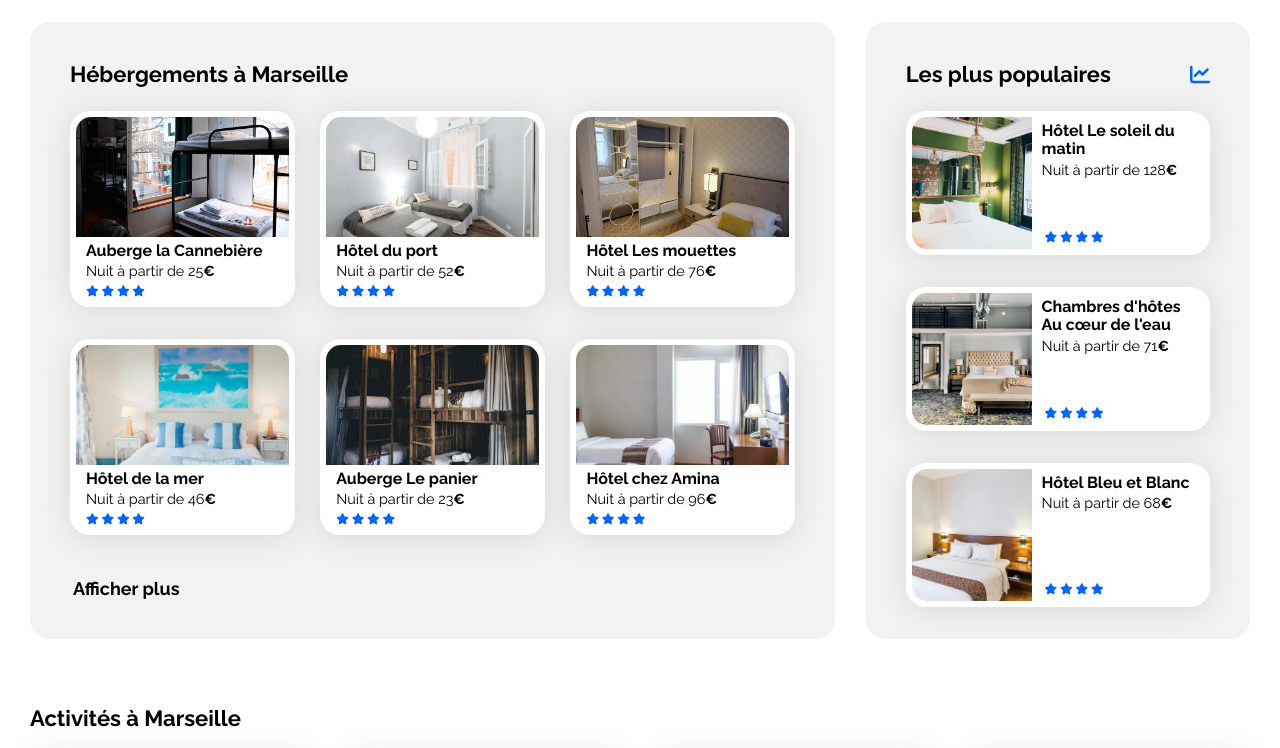
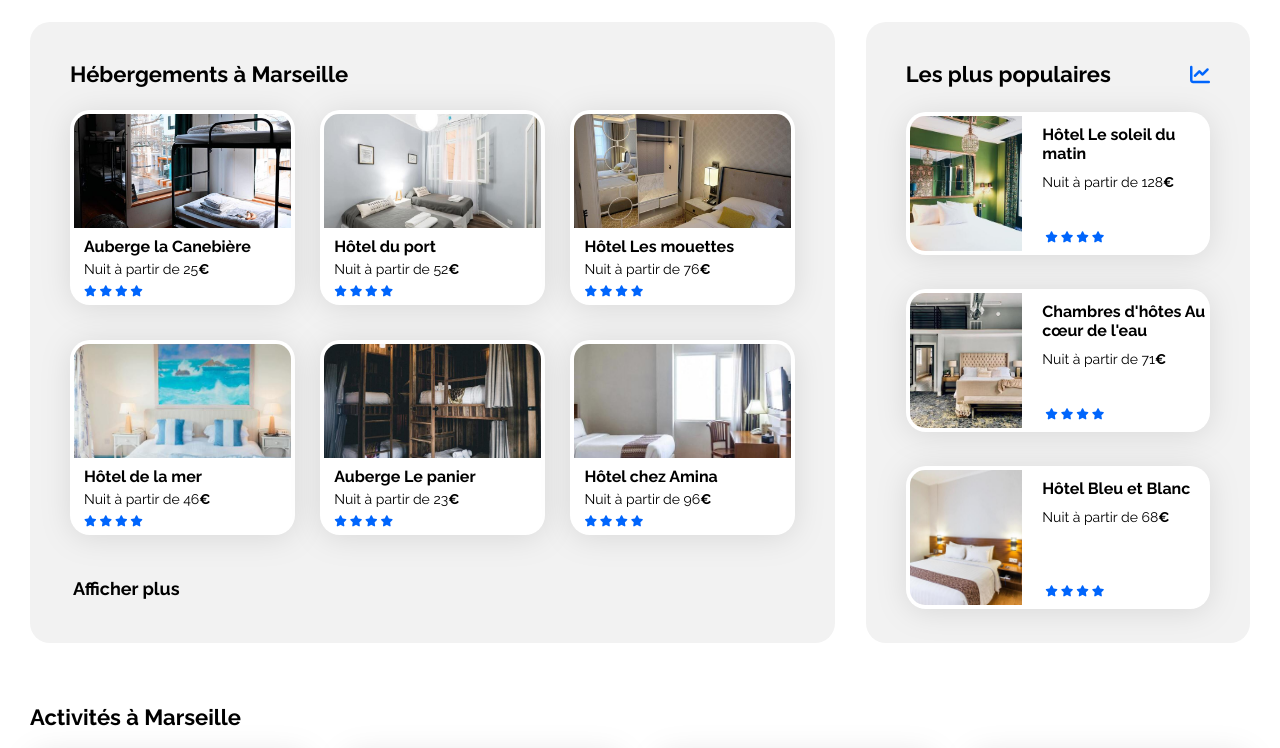
Before and after one commit to Paskri/OCR---Booki, a plain HTML site: page index.html in a window 1280 px wide. Shown: the part 409-1157 px from the top of the page. Drawn offline with Linux system fonts and the light colour scheme.

Commit message:
Pre-final version - Several improvments

```diff
--- a/index.html
+++ b/index.html
@@ -70,8 +70,8 @@
                 <div class="accommodations">
                         <a href="#" class="accommodations-item">
                             <img src="images/hebergements/4_small/marcus-loke-WQJvWU_HZFo-unsplash.jpg" alt="Auberge la cannebière">
-                            <h3>Auberge la Cannebière</h3>
-                            <p>Nuit à partir de 25<strong>€</strong></p>
+                            <h3>Auberge la Canebière</h3>
+                            <span>Nuit à partir de 25<strong>€</strong></span>
                             <div class="stars">
                                 <i class="fa-solid fa-star"></i>
                                 <i class="fa-solid fa-star"></i>
@@ -82,7 +82,7 @@
                     <a href="#" class="accommodations-item">
                         <img src="images/hebergements/4_small/fred-kleber-gTbaxaVLvsg-unsplash.jpg" alt="Hôtel du port">
                         <h3>Hôtel du port</h3>
-                        <p>Nuit à partir de 52<strong>€</strong></p>
+                        <span>Nuit à partir de 52<strong>€</strong></span>
                         <div class="stars">
                             <i class="fa-solid fa-star"></i>
                             <i class="fa-solid fa-star"></i>
@@ -93,7 +93,7 @@
                     <a href="#" class="accommodations-item">
                         <img src="images/hebergements/4_small/reisetopia-B8WIgxA_PFU-unsplash.jpg" alt="Hôtel Les mouettes">
                         <h3>Hôtel Les mouettes</h3>
-                        <p>Nuit à partir de 76<strong>€</strong></p>
+                        <span>Nuit à partir de 76<strong>€</strong></span>
                         <div class="stars">
                             <i class="fa-solid fa-star"></i>
                             <i class="fa-solid fa-star"></i>
@@ -104,7 +104,7 @@
                     <a href="#" class="accommodations-item">
                         <img src="images/hebergements/4_small/annie-spratt-Eg1qcIitAuA-unsplash.jpg" alt="Hôtel de la mer">
                         <h3>Hôtel de la mer</h3>
-                        <p>Nuit à partir de 46<strong>€</strong></p>
+                        <span>Nuit à partir de 46<strong>€</strong></span>
                         <div class="stars">
                             <i class="fa-solid fa-star"></i>
                             <i class="fa-solid fa-star"></i>
@@ -115,7 +115,7 @@
                     <a href="#" class="accommodations-item">
                         <img src="images/hebergements/4_small/nicate-lee-kT-ZyaiwBe0-unsplash.jpg" alt="Auberge Le panier">
                         <h3>Auberge Le panier</h3>
-                        <p>Nuit à partir de 23<strong>€</strong></p>
+                        <span>Nuit à partir de 23<strong>€</strong></span>
                         <div class="stars">
                             <i class="fa-solid fa-star"></i>
                             <i class="fa-solid fa-star"></i>
@@ -126,7 +126,7 @@
                     <a href="#" class="accommodations-item">
                         <img src="images/hebergements/4_small/febrian-zakaria-M6S1WvfW68A-unsplash.jpg" alt="Hôtel chez Amina">
                         <h3>Hôtel chez Amina</h3>
-                        <p>Nuit à partir de 96<strong>€</strong></p>
+                        <span>Nuit à partir de 96<strong>€</strong></span>
                         <div class="stars">
                             <i class="fa-solid fa-star"></i>
                             <i class="fa-solid fa-star"></i>
@@ -147,7 +147,7 @@
                         <img src="images/hebergements/4_small/emile-guillemot-Bj_rcSC5XfE-unsplash.jpg" alt="Hôtel Le soleil du matin">
                         <div class="horizontal-display">
                             <h3>Hôtel Le soleil du matin</h3>
-                            <p>Nuit à partir de 128<strong>€</strong></p>
+                            <span>Nuit à partir de 128<strong>€</strong></span>
                             <div class="stars">
                                 <i class="fa-solid fa-star"></i>
                                 <i class="fa-solid fa-star"></i>
@@ -160,7 +160,7 @@
                         <img src="images/hebergements/4_small/aw-creative-VGs8z60yT2c-unsplash.jpg" alt="Chambres d'hôtes Au cœur de l'eau">
                         <div class="horizontal-display">
                             <h3>Chambres d'hôtes Au cœur de l'eau</h3>
-                            <p>Nuit à partir de 71<strong>€</strong></p>
+                            <span>Nuit à partir de 71<strong>€</strong></span>
                             <div class="stars">
                                 <i class="fa-solid fa-star"></i>
                                 <i class="fa-solid fa-star"></i>
@@ -173,7 +173,7 @@
                         <img src="images/hebergements/4_small/febrian-zakaria-sjvU0THccQA-unsplash.jpg" alt="Hôtel Bleu et Blanc">
                         <div class="horizontal-display">
                             <h3>Hôtel Bleu et Blanc</h3>
-                            <p>Nuit à partir de 68<strong>€</strong></p>
+                            <span>Nuit à partir de 68<strong>€</strong></span>
                             <div class="stars">
                                 <i class="fa-solid fa-star"></i>
                                 <i class="fa-solid fa-star"></i>
--- a/style.css
+++ b/style.css
@@ -22,11 +22,16 @@ body {
 
 a {
     text-decoration: none;
-    color: black
+    color: black;
+    transition: transform .3s;
 }
 
 a:visited {
     color: black;
+}
+
+a:hover {
+    transform: scale(1.02);
 }
 
 h1, h2, h3 {
@@ -39,10 +44,13 @@ h1 {
 
 h2 {
     font-size: 1.375rem;
+    line-height: 1.5rem ;
+    height: 1.625rem;
 }
 
 h3 {
-    font-size: 1.125rem;
+    font-size: 1rem;
+    line-height: 1.173rem;
 }
 
 .main-wrapper {
@@ -243,16 +251,13 @@ h3 {
 }
 
 .accommodations-wrapper h2 {
-    font-size: 1.375rem;
-    line-height: 24px;
-    height: 26px;
-    margin: 0 0 23px 0;
+    margin: 0 0 22px 0;
 }
 
 .accommodations-container {
     justify-content: space-between;
     width: 66%;
-    background-color: #F2F2F2; /* #F2F2F2
+    background-color:  #F2F2F2 ; /* #F2F2F2
     border: 1px solid black;*/
     padding: 40px;
     border-radius: 20px;
@@ -273,10 +278,10 @@ h3 {
     flex-wrap: wrap;
     flex-direction: column;
     width: 31%;
-    background-color: white;
-    margin-bottom: 32px;
+    background-color: #FFFFFF; /* #FFFFFF */
+    margin-bottom: 35px;
     border-radius: 20px;
-    padding: 6px;
+    padding: 4px;
     filter: drop-shadow(0px 3px 15px rgba(0, 0, 0, 0.1));
 }
 
@@ -284,32 +289,29 @@ h3 {
     flex: none;
     display: flex;
     width: 100%;
-    height: 120px;
+    height: 114px;
     object-fit: cover;
     border-radius: 15px 15px 0 0;
 }
 
 .accommodations-item h3 {
-    line-height: 1.15rem;
-    font-size: 1rem;
-    font-weight: bold;
-    margin: 5px 0 0 10px
+    margin: 10px 0 0 10px
 }
 
-.accommodations-item p {
+/*.accommodations-item p {
     line-height: 1.15rem;
     font-size: 0.90rem;
     margin: 2px 0 0 10px;
-}
+}*/
 
 .accommodations-item span {
-    font-size: 1rem;
-    font-weight: bold;
-    margin: 0 0 0 15px
+    line-height: 1rem;
+    font-size: 0.875rem;
+    margin: 4px 0 0 10px;
 }
 
 .accommodations-item .stars {
-    margin: 1px 0 0px 10px;
+    margin: 5px 0 0px 10px;
     font-size: 0.7rem;
 }
 
@@ -318,12 +320,13 @@ h3 {
 }
 
 .display-more {
-    margin: 12px 0 0 3px;
+    margin: 10px 0 0 3px;
+    font-size: 1.125rem;
 }
 
 .popular-container {
     width: 31.5%;
-    background-color: #F2F2F2; /* #F2F2F2
+    background-color: #F2F2F2 ; /* #F2F2F2
     border: 1px solid black;*/
     border-radius: 20px;
     padding: 40px 40px 0 40px;
@@ -333,7 +336,7 @@ h3 {
     display: flex;
     justify-content: space-between;
     align-items: center;
-    margin-bottom: 23px;
+    margin-bottom: 24px;
 }
 
 .popular-title-container h2 {
@@ -347,24 +350,34 @@ h3 {
 }
 
 .popular .accommodations-item {
-    height: 144px;
+    height: 143px;
     width: 100%;
     position: relative;
     flex-direction: row;
     flex-wrap: unset;
+    margin-bottom: 34px;
 }
 
 .popular .accommodations-item img {
     height: 100%;
-    width: 41%;
+    width: 38%;
     max-width: 135px;
     border-radius: 15px 0 0 15px;
+    margin-right: 10px;
+}
+
+.popular .accommodations-item span {
+    margin-top: 10px;
 }
 
 .horizontal-display {
     display: flex;
     flex-direction: column;
     max-width: 193px;
+}
+
+.horizontal-display span {
+
 }
 
 .popular .accommodations-item .stars {
@@ -377,13 +390,12 @@ h3 {
 
 .activities {
     padding-top: 40px;
-    margin-top: 30px;
+    margin-top: 22px;
 
 }
 
 .activities h2 {
-    margin: 0 0 23px 0px;
-    font-size: 1.375rem;
+    margin: 0 0 20px 0px;
 }
 
 .activities-container {
@@ -393,8 +405,8 @@ h3 {
 }
 
 .activities-item {
-    padding-bottom: 15px;
-    /*border: 1px solid black;*/
+    /*padding-bottom: 15px;
+    border: 1px solid black;*/
     border-radius: 20px;
     background-color: #FFFFFF;
     display: flex;
@@ -412,25 +424,28 @@ h3 {
 }
 
 .activities-item-bottom {
+    display: flex;
+    align-items: center;
+    min-height: 45px;
     border-radius: 0 0 20px 20px;
     width: 100%;
     margin-top: 0;
 }
 
 .activities-item-bottom h3 {
-    margin: 12px 0 0 19px;
+    margin: 0 0 0 19px;
     font-size: 1rem;
 }
 
 .footer {
     width: 100%;
-    margin-top: 30px;
+    margin-top: 60px;
     background-color: #D9D9D9;
     display: inline-flex;
     flex-wrap: wrap;
     justify-content: space-around;
     /*border: 1px solid black; */
-    padding: 77px 46px 10px 54px;
+    padding: 47px 46px 10px 54px;
 }
 
 .column {
@@ -447,6 +462,12 @@ h3 {
 .footer-link {
     display: block;
     margin-bottom: 12px;
+    transition: .3s;
+}
+
+.footer-link:hover {
+    transform: none;
+    text-decoration: underline;
 }
 
 /* break point intermédiaire pour accommodations items */
@@ -460,7 +481,7 @@ h3 {
 
     body {
         /*background: linear-gradient(rgb(255, 255, 255, 0) , rgb(255, 255, 255, 0)),
-        url(images/Tablette992.jpg) center top no-repeat; */
+        url(images/Tablette992.jpg) center top no-repeat;*/
     }
 
     .main-wrapper {
@@ -530,19 +551,17 @@ h3 {
     }
 
     .activities {
-        margin-top: 52px;
+        margin-top: 45px;
     }
 
     .activities h2 {
-
-        margin-bottom: 42px;
+        margin-bottom: 38px;
         margin-left: 10px
     }
 
     .activities-item {
         width: 21%;
         padding: 0;
-
     }
 
     .activities-item img {
@@ -551,16 +570,11 @@ h3 {
 
     .activities-item-bottom {
         min-height: 58px;
-        display: flex;
-        align-items: center;
-    }
-
-    .activities-item-bottom h3 {
-        margin-top: 0;
     }
 
     .footer {
-        padding: 85px 28px 10px 49px;
+        margin-top: 68px;
+        padding: 47px 28px 10px 63px;
     }
 }
 /* break point intermédiaire pour les filtres */
@@ -628,7 +642,7 @@ h3 {
 
     body {
         /*background: linear-gradient(rgb(255, 255, 255, 0) , rgb(255, 255, 255, 0)),
-        url(images/Mobile.jpg) center top no-repeat; */
+        url(images/Mobile.jpg) center top no-repeat;*/
     }
 
     .main-wrapper {
@@ -755,12 +769,12 @@ h3 {
     .activities {
         padding-left: 20px;
         padding-right: 20px;
-        margin-top: 2px
+        margin-top: 10px;
     }
 
     .activities h2 {
         margin-left: 2px;
-        margin-bottom: 30px;
+        margin-bottom: 27px;
     }
 
     .activities-item img {
@@ -790,7 +804,7 @@ h3 {
 
     .activities-item {
         width: 100%;
-        margin-bottom: 25px;
+        margin-bottom: 24px;
     }
 
 }
```
